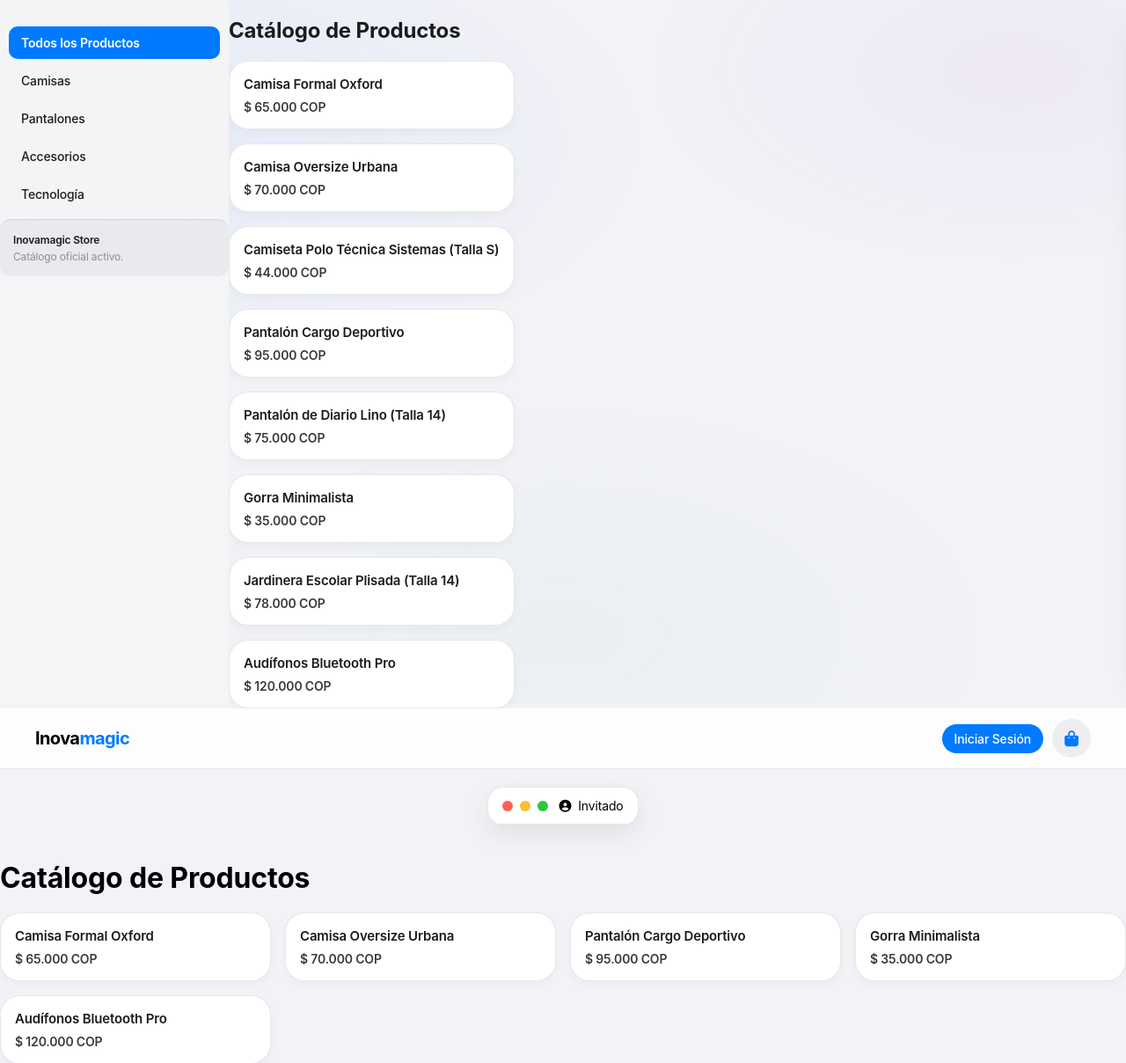
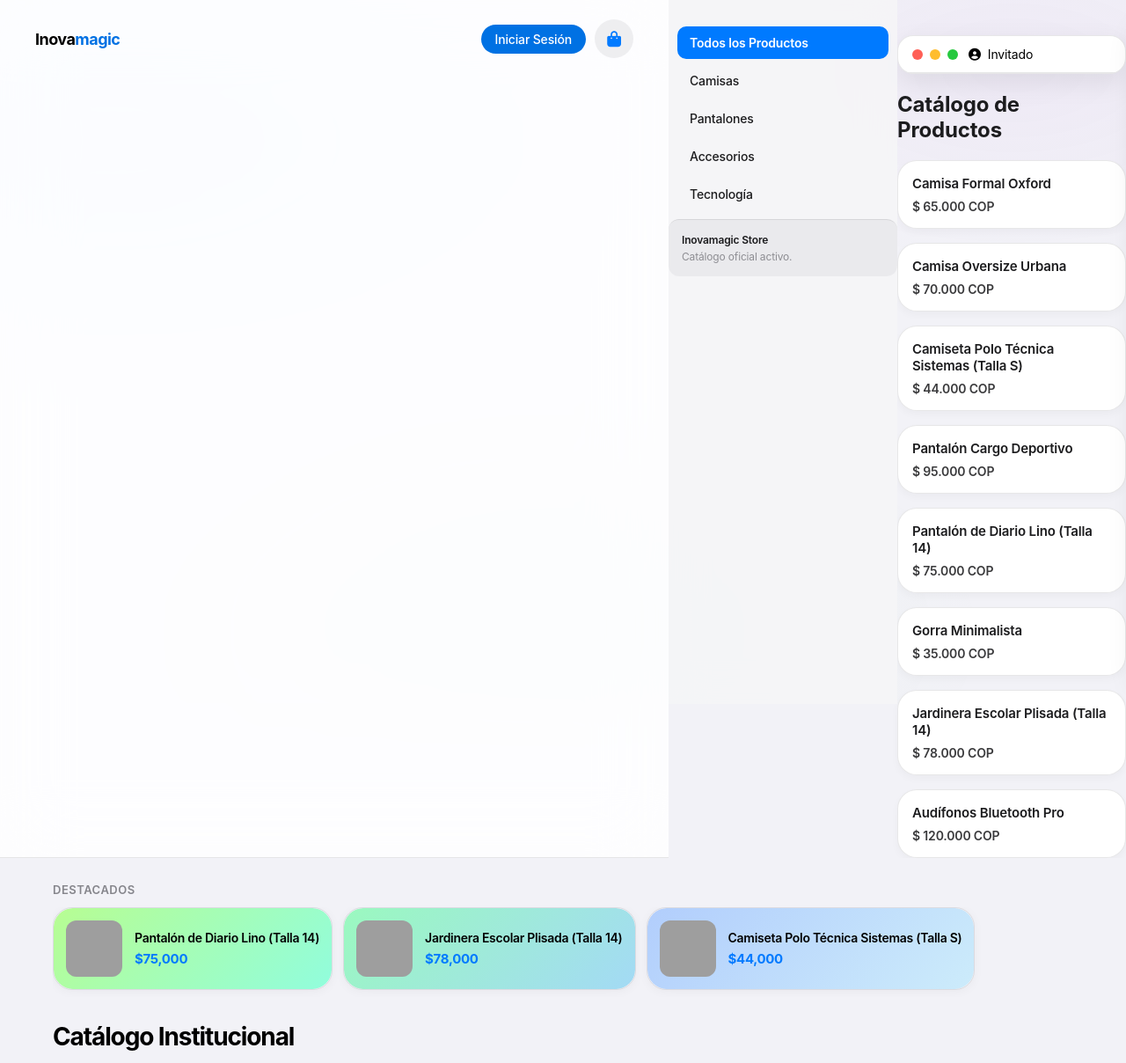
Before and after one commit to santiagocuellar-crypto/inovamagic, a Flask app: page / in a window 1280 px wide. Shown: the top 1208 px of the page at 88% size. Run offline with Flask 3, Linux system fonts and the light colour scheme; data that the repository does not hold is empty; grey boxes are pictures that could not be loaded.

Commit message:
Estructura HTML final con gestión de alertas y carrusel integrado

```diff
--- a/templates/index.html
+++ b/templates/index.html
@@ -1384,83 +1384,13 @@
 
  <div id="toast-container"></div>
 
+    <!-- Contenedor general de toda la aplicación -->
     <div class="app-layout">
 
-    <!-- Botón flotante para el menú en celular -->
-    <button class="btn-toggle-sidebar" onclick="toggleSidebar()">
-        <i class="fa-solid fa-bars"></i>
-    </button>
-
-    <!-- Barra lateral (Sidebar) -->
-    <aside class="sidebar">
-
-        <!-- Opciones de categorías con "Todos los Productos" de primero -->
-        <div class="sidebar-links" style="margin-top: 20px;">
-            <a href="#" class="sidebar-link active" onclick="filtrarCategoria('todos', event)">Todos los Productos</a>
-            <a href="#" class="sidebar-link" onclick="filtrarCategoria('camisas', event)">Camisas</a>
-            <a href="#" class="sidebar-link" onclick="filtrarCategoria('pantalones', event)">Pantalones</a>
-            <a href="#" class="sidebar-link" onclick="filtrarCategoria('accesorios', event)">Accesorios</a>
-            <a href="#" class="sidebar-link" onclick="filtrarCategoria('electronica', event)">Tecnología</a>
-        </div>
-
-        <!-- Espacio flexible para empujar el footer hacia abajo -->
-        <div style="flex: 1;"></div>
-
-        <!-- "Inovamagic Store" ubicado correctamente en la parte final de la barra -->
-        <div class="sidebar-footer" style="padding-top: 15px; border-top: 0.5px solid var(--ios-separator);">
-            <p style="font-weight: 600; color: #1C1C1E;">Inovamagic Store</p>
-            <span style="font-size: 12px; color: #8E8E93;">Catálogo oficial activo.</span>
-        </div>
-    </aside>
-
-    <!-- Contenido Principal -->
-    <main class="main-content">
-        <h1 style="font-size: 24px; font-weight: 700; color: #1C1C1E; margin-bottom: 20px;">Catálogo de Productos</h1>
-
-        <!-- Cuadrícula limpia con todos los productos -->
-        <div class="products-grid">
-            <div class="product-card" data-categoria="camisas">
-                <h3>Camisa Formal Oxford</h3>
-                <p>$ 65.000 COP</p>
-            </div>
-            <div class="product-card" data-categoria="camisas">
-                <h3>Camisa Oversize Urbana</h3>
-                <p>$ 70.000 COP</p>
-            </div>
-            <div class="product-card" data-categoria="camisas">
-                <h3>Camiseta Polo Técnica Sistemas (Talla S)</h3>
-                <p>$ 44.000 COP</p>
-            </div>
-            <div class="product-card" data-categoria="pantalones">
-                <h3>Pantalón Cargo Deportivo</h3>
-                <p>$ 95.000 COP</p>
-            </div>
-            <div class="product-card" data-categoria="pantalones">
-                <h3>Pantalón de Diario Lino (Talla 14)</h3>
-                <p>$ 75.000 COP</p>
-            </div>
-            <div class="product-card" data-categoria="accesorios">
-                <h3>Gorra Minimalista</h3>
-                <p>$ 35.000 COP</p>
-            </div>
-            <div class="product-card" data-categoria="accesorios">
-                <h3>Jardinera Escolar Plisada (Talla 14)</h3>
-                <p>$ 78.000 COP</p>
-            </div>
-            <div class="product-card" data-categoria="electronica">
-                <h3>Audífonos Bluetooth Pro</h3>
-                <p>$ 120.000 COP</p>
-            </div>
-        </div>
-    </main>
-
-</div>
-
-
-        <!-- Navbar superior dentro del panel derecho -->
-        <nav class="navbar">
-            <div class="nav-container">
-                <div class="nav-logo">Inova<span>magic</span></div>
+        <!-- Barra de navegación superior -->
+        <nav class="navbar" style="grid-column: 1 / -1; width: 100%;">
+            <div class="nav-container" style="display: flex; justify-content: space-between; align-items: center; width: 100%; padding: 10px 20px;">
+                <div class="nav-logo" style="font-weight: 700; font-size: 18px;">Inova<span style="color: #0071E3;">magic</span></div>
                 <div class="nav-actions">
                     {% if usuario %}
                         <button class="nav-btn" onclick="showProfileModal()">
@@ -1471,7 +1401,7 @@
                         {% endif %}
                         <a href="{{ url_for('logout') }}" class="nav-btn btn-logout"><i class="fas fa-sign-out-alt"></i></a>
                     {% else %}
-                        <a href="{{ url_for('login_page') }}" class="nav-btn btn-login">Iniciar Sesión</a>
+                        <a href="{{ url_for('login_page') }}" class="nav-btn btn-login" style="background: #0071E3; color: white; padding: 8px 16px; border-radius: 20px; text-decoration: none;">Iniciar Sesión</a>
                     {% endif %}
                     <button class="cart-btn" onclick="openCart()" aria-label="Abrir carrito">
                         <i class="fas fa-bag-shopping"></i>
@@ -1481,8 +1411,35 @@
             </div>
         </nav>
 
-        <!-- Ventana estilo Mac -->
-        <div class="mac-window">
+        <!-- Botón flotante para abrir y cerrar la barra lateral en celular -->
+        <button class="btn-toggle-sidebar" onclick="toggleSidebar()">
+            <i class="fa-solid fa-bars"></i>
+        </button>
+
+        <!-- Barra lateral (Sidebar) con las categorías -->
+        <aside class="sidebar">
+            <div class="sidebar-links" style="margin-top: 20px;">
+                <a href="#" class="sidebar-link active" onclick="filtrarCategoria('todos', event)">Todos los Productos</a>
+                <a href="#" class="sidebar-link" onclick="filtrarCategoria('camisas', event)">Camisas</a>
+                <a href="#" class="sidebar-link" onclick="filtrarCategoria('pantalones', event)">Pantalones</a>
+                <a href="#" class="sidebar-link" onclick="filtrarCategoria('accesorios', event)">Accesorios</a>
+                <a href="#" class="sidebar-link" onclick="filtrarCategoria('electronica', event)">Tecnología</a>
+            </div>
+
+            <div style="flex: 1;"></div>
+
+            <!-- Footer de la barra lateral -->
+            <div class="sidebar-footer" style="padding-top: 15px; border-top: 0.5px solid var(--ios-separator);">
+                <p style="font-weight: 600; color: #1C1C1E;">Inovamagic Store</p>
+                <span style="font-size: 12px; color: #8E8E93;">Catálogo oficial activo.</span>
+            </div>
+        </aside>
+
+        <!-- Contenido Principal -->
+        <main class="main-content">
+
+            <!-- Ventana estilo Mac integrada de forma limpia -->
+            <div class="mac-window" style="margin-bottom: 20px;">
                 <div class="window-header">
                     <div class="mac-buttons">
                         <span class="dot red"></span>
@@ -1496,39 +1453,46 @@
                 </div>
             </div>
 
-      <main class="main-content">
-    <h1>Catálogo de Productos</h1>
-
-    <!-- Contenedor en cuadrícula -->
+            <h1 style="font-size: 24px; font-weight: 700; color: #1C1C1E; margin-bottom: 20px;">Catálogo de Productos</h1>
+
+            <!-- Cuadrícula única con todos los productos -->
             <div class="products-grid">
-
                 <div class="product-card" data-categoria="camisas">
                     <h3>Camisa Formal Oxford</h3>
                     <p>$ 65.000 COP</p>
                 </div>
-
                 <div class="product-card" data-categoria="camisas">
                     <h3>Camisa Oversize Urbana</h3>
                     <p>$ 70.000 COP</p>
                 </div>
-
+                <div class="product-card" data-categoria="camisas">
+                    <h3>Camiseta Polo Técnica Sistemas (Talla S)</h3>
+                    <p>$ 44.000 COP</p>
+                </div>
                 <div class="product-card" data-categoria="pantalones">
                     <h3>Pantalón Cargo Deportivo</h3>
                     <p>$ 95.000 COP</p>
                 </div>
-
+                <div class="product-card" data-categoria="pantalones">
+                    <h3>Pantalón de Diario Lino (Talla 14)</h3>
+                    <p>$ 75.000 COP</p>
+                </div>
                 <div class="product-card" data-categoria="accesorios">
                     <h3>Gorra Minimalista</h3>
                     <p>$ 35.000 COP</p>
                 </div>
-
+                <div class="product-card" data-categoria="accesorios">
+                    <h3>Jardinera Escolar Plisada (Talla 14)</h3>
+                    <p>$ 78.000 COP</p>
+                </div>
                 <div class="product-card" data-categoria="electronica">
                     <h3>Audífonos Bluetooth Pro</h3>
                     <p>$ 120.000 COP</p>
                 </div>
-
             </div>
         </main>
+
+    </div>
 
     <!-- Flash Messages -->
     {% with messages = get_flashed_messages(with_categories=true) %}
```
Lines whose indentation alone changed are shown as unchanged.
